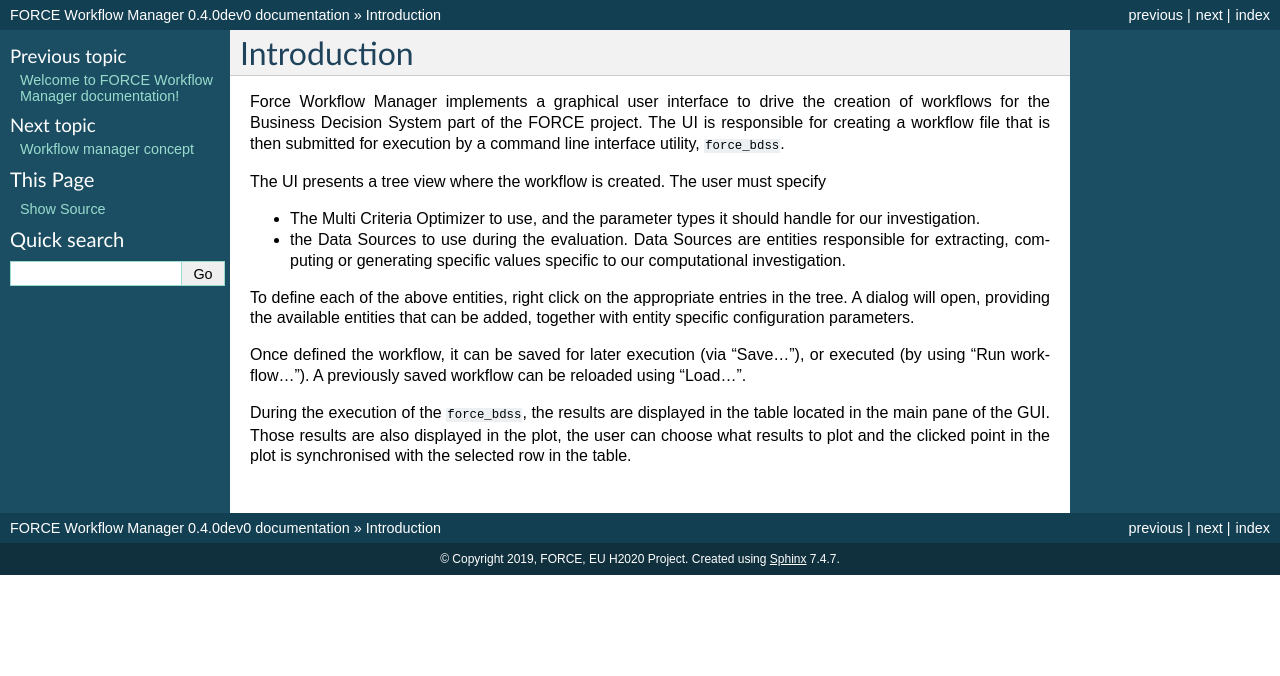
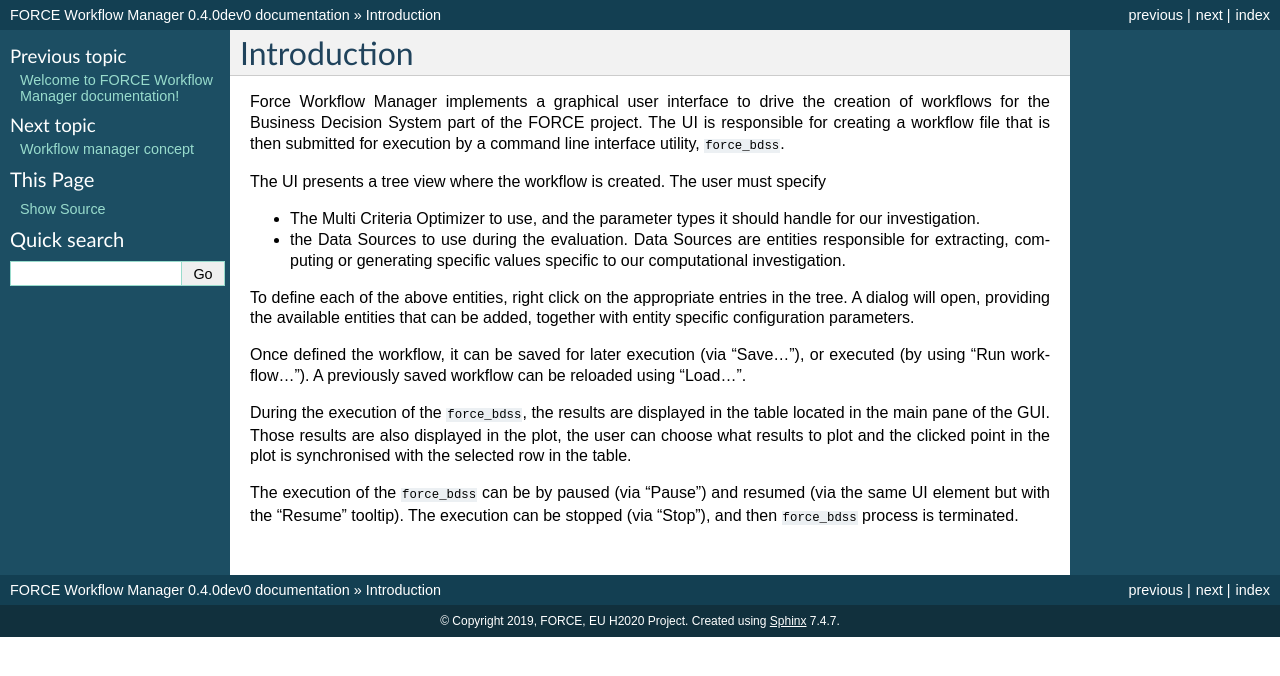
Before and after one commit to force-h2020/force-wfmanager, a Sphinx documentation site: the page built from doc/source/introduction.rst, in a window 1280 px wide. Shown: the top 676 px of the page. Built offline with Sphinx 7.4.7, drawn with Linux system fonts in a browser that asks for light colours; pages that are not in the unit, such as notebooks, are missing from menus; the version number is read from the project's files by our own code.

Commit message:
DOC: Added short note on stop / pause / resume

```diff
--- a/doc/source/introduction.rst
+++ b/doc/source/introduction.rst
@@ -24,3 +24,7 @@ During the execution of the ``force_bdss``, the results are displayed in the
 table located in the main pane of the GUI. Those results are also displayed in
 the plot, the user can choose what results to plot and the clicked point in
 the plot is synchronised with the selected row in the table.
+
+The execution of the ``force_bdss`` can be by paused (via "Pause") and resumed (via the same
+UI element but with the "Resume" tooltip). The execution can be stopped (via "Stop"), and then
+``force_bdss`` process is terminated.
```
